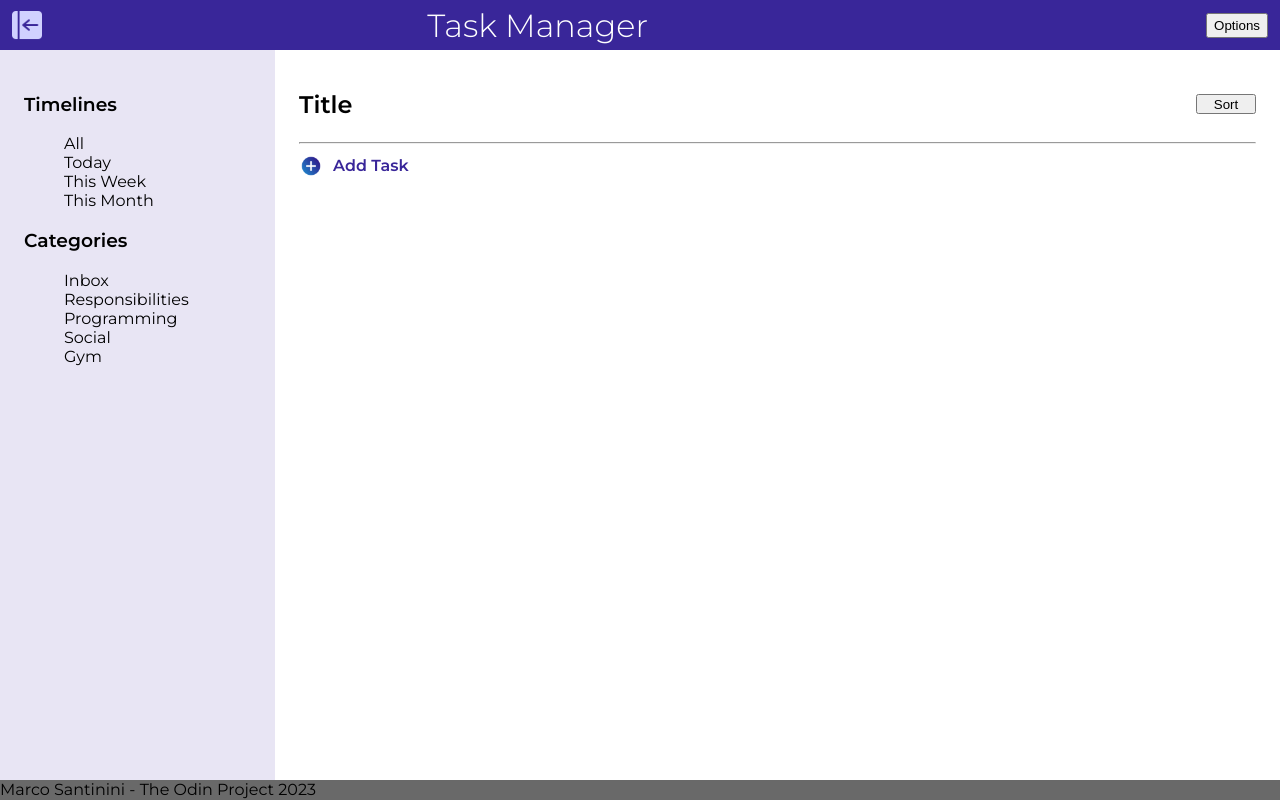
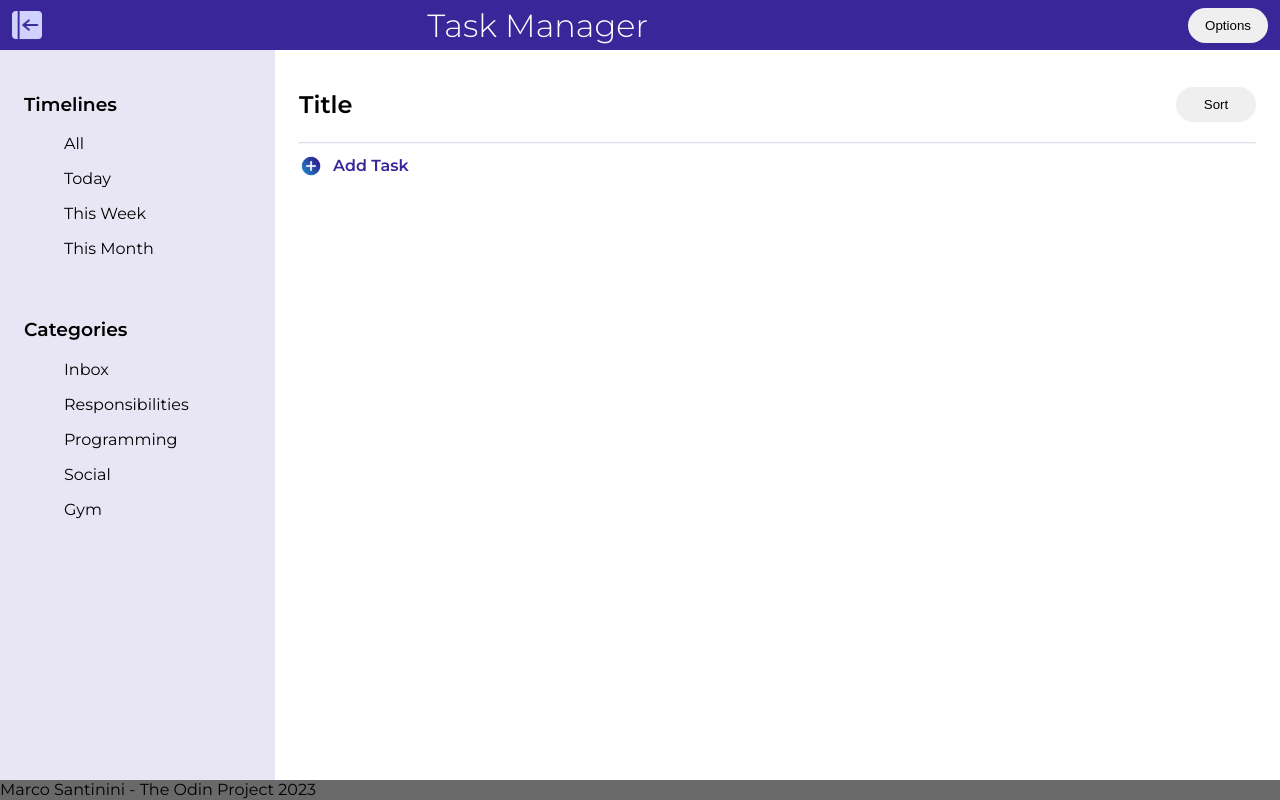
Before and after one commit to Marcosantiniayon/taskManager, a plain HTML site: page index.html in a window 1280 px wide. Both pictures are taken after a click on the picture 27 px from the left and 25 px from the top of the page. Drawn offline with Linux system fonts and the light colour scheme.

Commit message:
styling update

```diff
--- a/style.css
+++ b/style.css
@@ -8,9 +8,19 @@ body{
     min-width: 353px;
     font-family: 'Montserrat', sans-serif;
 }
+hr{
+    border-color: rgba(226, 224, 255, 0.3);
+}
 
 button{
-    height: 25px;
+    height: 35px;
+    width: 80px;
+    border-radius: 24px;
+    padding: 6px;
+    border: none;
+}
+button:hover{
+    background-color: rgb(224, 220, 241);
 }
 
 .symbol{
@@ -62,9 +72,17 @@ nav{
     padding: 24px;
 }
 
+.categoriesDiv{
+    margin-top: 60px;
+}
 
 ul{
     list-style-type: none;
+}
+
+li{
+    margin-bottom: 16px;
+    font-weight: 500;
 }
 /* ------------------------------------------------- */
 .content{
@@ -87,8 +105,6 @@ ul{
 }
 
 #sortBtn{
-    height: 20px;
-    width: 60px;
     justify-self: flex-end;
 }
 
```
